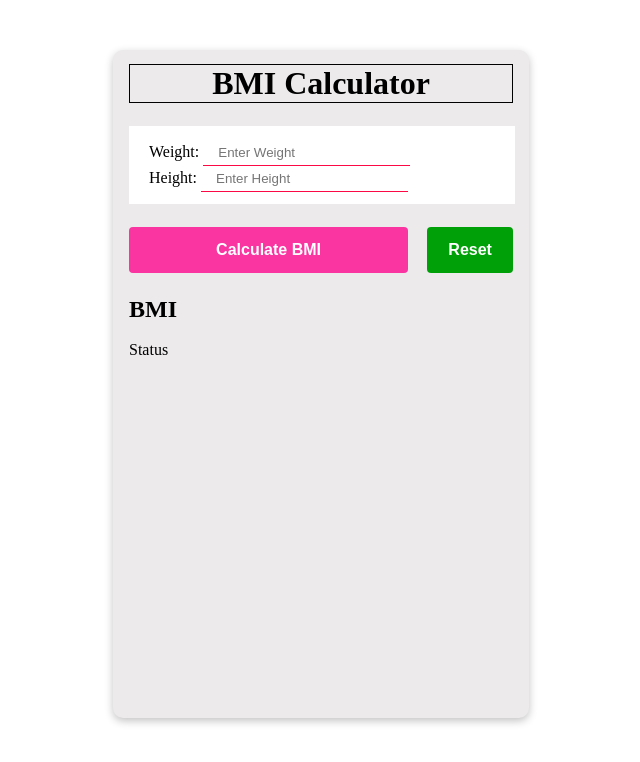
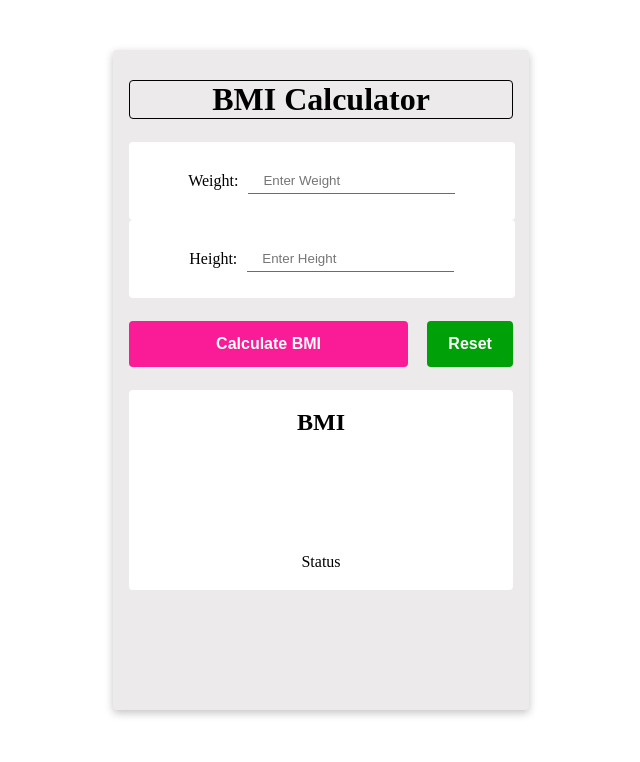
Before and after one commit to hameedgul12345/BMI_CALCULATOR, a plain HTML site: page index.html in a window 1280 px wide. Shown: the whole page, without its empty margins (319-959 px from the left). Drawn offline with Linux system fonts and the light colour scheme.

Commit message:
Desining Display Section

```diff
--- a/index.html
+++ b/index.html
@@ -8,8 +8,8 @@
 </head>
 <body>
     <div class="main">
-       <div class="header" style="width: 100%;">
-        <h1 style=" text-align: center; border: 1px solid black;">BMI Calculator</h1>
+       <div class="header" style="width: 100%; border-radius: 4px;">
+        <h1 style=" text-align: center; border: 1px solid black;border-radius: 4px;">BMI Calculator</h1>
        </div>
        <div class="input">
         <div class="input1">
--- a/style.css
+++ b/style.css
@@ -10,25 +10,34 @@
     justify-content: start;
     align-items: self-start;
     background-color: rgb(236, 234, 234);
-    padding: 14px 16px;
+    padding: 30px 16px;
     box-shadow: rgba(0, 0, 0, 0.24) 0px 3px 8px;
-    border-radius: 10px;
+    border-radius: 4px;
     width: 30%;
-    min-height:80vh ;
+    min-height:75vh ;
+}
+.input{
+    width: 90%;
 }
 input{
     border: none;
-    border-bottom: 1px solid rgb(250, 9, 69);
+    border-bottom: 1px solid rgb(250, 27, 150);
     padding: 5px 15px;
 }
-.input{
+.input1,.input2{
+    display: flex;
+    flex-direction: row;
+    justify-content: center;
+    gap: 10px;
+    align-items: center;
     background-color: white;
-    width: 90%;
+    width: 100%;
+    border-radius: 4px;
     padding: 14px 20px;
     height: 50px;
 }
 .btn1{
-    background-color: rgb(250, 53, 161);
+    background-color: rgb(250, 27, 150);
     width: 73.5%;
     color: white;
     border: none;
@@ -53,3 +62,14 @@ input{
     width: 100%;
     gap: 5%;
 }
+.display{
+    display: flex;
+    flex-direction: column;
+    justify-content: space-around;
+    align-items: center;
+    gap: 20px;
+    width: 100%;
+    height: 200px;
+    background-color: rgb(255, 255, 255);
+    border-radius: 4px;
+}
```
Also changed, not shown: images/d4d812a8-0bc8-4992-8bd1-695fed4991d3.png (added), images/image-1.webp (added).
